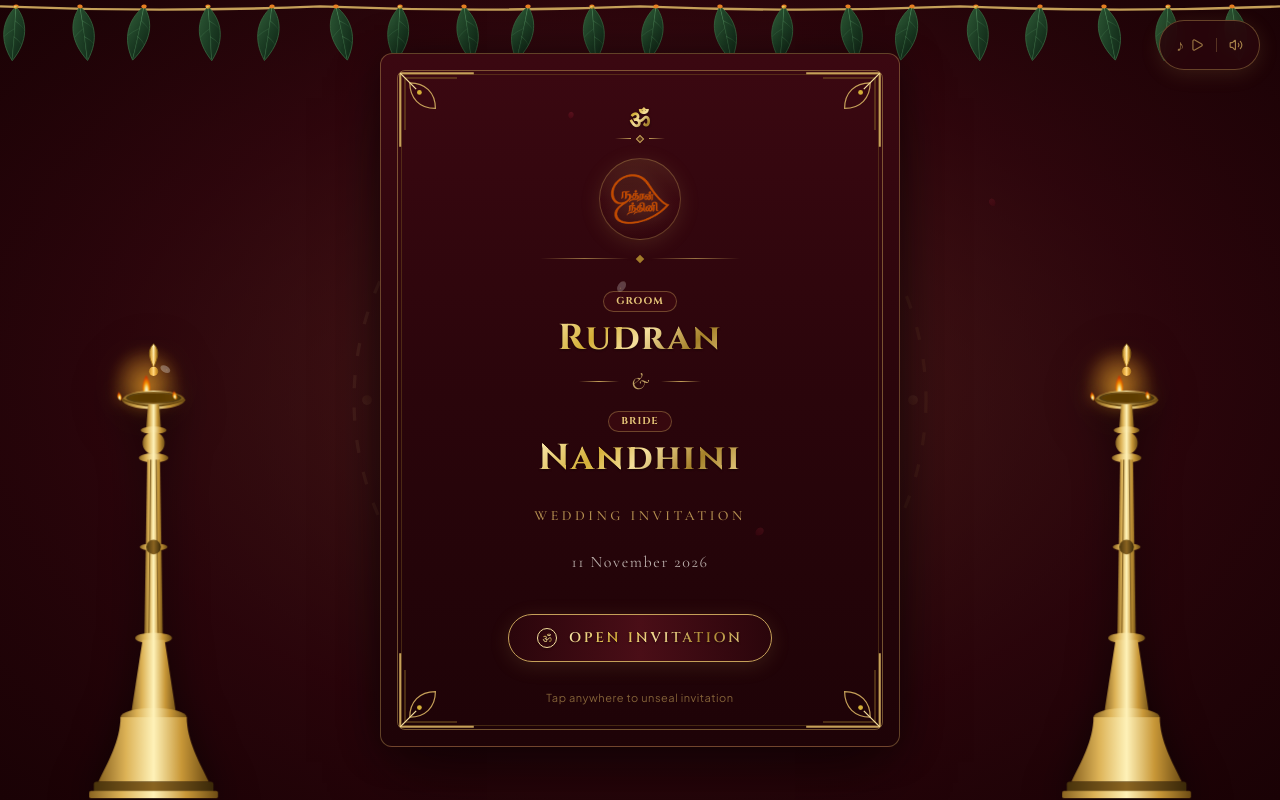
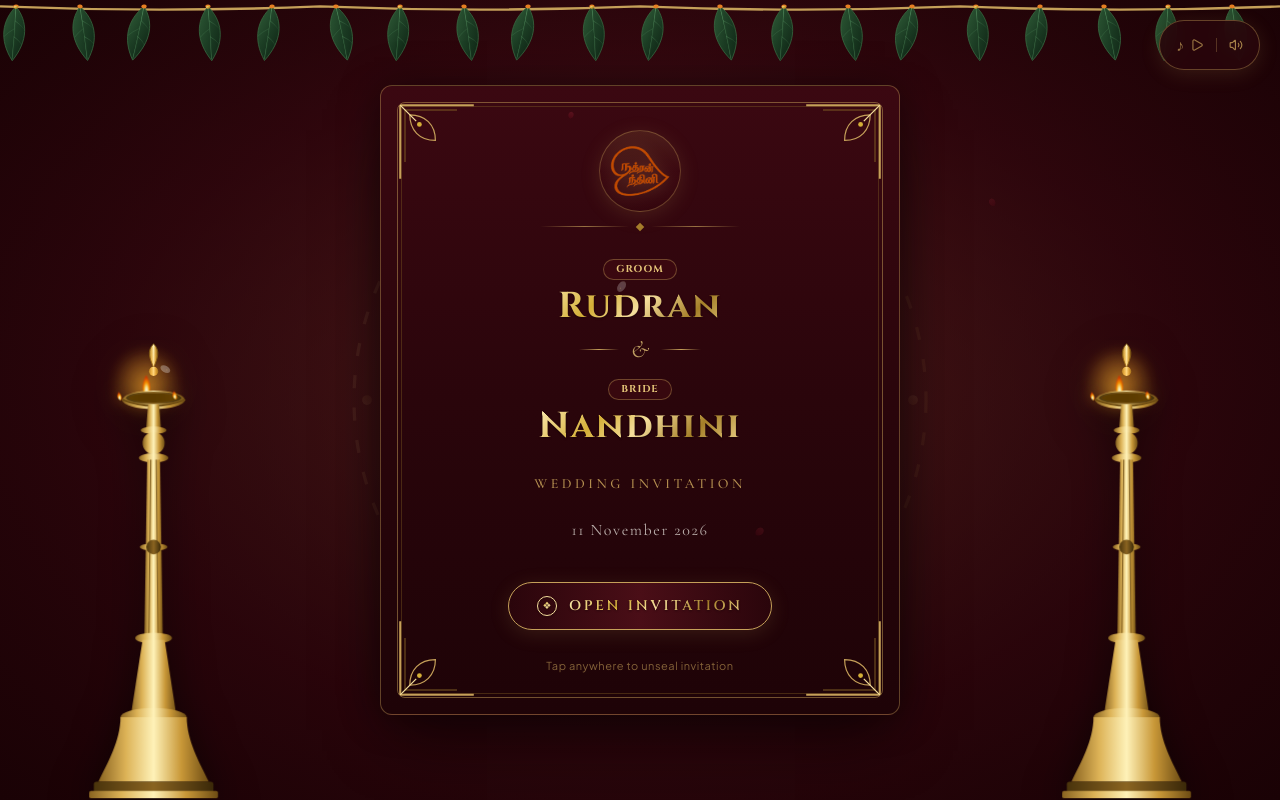
Before and after one commit to SandyHUB6/nandhini-rudran-wedding-invite, a React (Vite) app: page / in a window 1280 px wide. Built offline with nearby package versions, Linux system fonts and the light colour scheme; a web font is replaced by a local one.

Commit message:
chore: remove Om symbol everywhere, fix Akshadhai showering coverage, remove venue from scroll cards

```diff
--- a/src/components/DigitalInvitation.tsx
+++ b/src/components/DigitalInvitation.tsx
@@ -170,7 +170,6 @@ export interface UniformCeremonyCardProps {
   date: string;
   subDate?: string;
   time: string;
-  venue?: string;
 }
 
 export const UniformCeremonyCard: React.FC<UniformCeremonyCardProps> = ({
@@ -179,7 +178,6 @@ export const UniformCeremonyCard: React.FC<UniformCeremonyCardProps> = ({
   date,
   subDate,
   time,
-  venue,
 }) => {
   return (
     <div className="relative w-full rounded-xl p-5 sm:p-6 text-center bg-gradient-to-b from-[#FFFDF9] via-[#FAF4E6] to-[#F5EED8] border-2 border-[#C5A059] shadow-[0_4px_16px_rgba(74,14,23,0.09)] transition-transform duration-300 hover:scale-[1.01]">
@@ -228,15 +226,6 @@ export const UniformCeremonyCard: React.FC<UniformCeremonyCardProps> = ({
           {time}
         </span>
       </div>
-
-      {/* Ceremony Venue */}
-      {venue && (
-        <div className="relative z-10 pt-3 mt-2.5 border-t border-[#C5A059]/35 flex flex-col items-center">
-          <p className="font-cinzel text-xs sm:text-sm font-bold text-[#3B0811] tracking-wide">
-            {venue}
-          </p>
-        </div>
-      )}
     </div>
   );
 };
@@ -346,7 +335,7 @@ export const DigitalInvitation: React.FC<{ isPreUnrolled?: boolean }> = ({ isPre
               TOP SECTION — INVOCATION & ROYAL GANESHA SEAL
               ======================================================== */}
           <div className="relative z-10 flex flex-col items-center text-center space-y-1.5 pt-1">
-            {/* Sacred Symbol (ॐ) */}
+            {/* Sacred Flourish Motif */}
             <PillaiyarSuzhi className="mb-0.5" />
 
 
@@ -470,7 +459,6 @@ export const DigitalInvitation: React.FC<{ isPreUnrolled?: boolean }> = ({ isPre
               date="Tuesday, 10 November 2026"
               subDate="Auspicious Evening Muhurtham"
               time="7:35 PM – 8:35 PM"
-              venue="Soudamman Kovil Kalyana Mandapam, Bodinayakanur"
             />
 
             {/* Auspicious Divider Between Ceremonies */}
@@ -487,7 +475,6 @@ export const DigitalInvitation: React.FC<{ isPreUnrolled?: boolean }> = ({ isPre
               date="Wednesday, 11 November 2026"
               subDate="Sacred Morning Muhurtham"
               time="9:00 AM – 10:30 AM"
-              venue="Sri Srinivasa Perumal Temple, Bodinayakanur"
             />
           </div>
 
--- a/src/components/InvitationCover.tsx
+++ b/src/components/InvitationCover.tsx
@@ -6,7 +6,6 @@ import {
   KuthuVilakku,
   KolamMotif,
   OrnamentalCorner,
-  PillaiyarSuzhi,
 } from './TraditionalDecor';
 import { playTempleBellChime } from '../utils/audioUtils';
 
@@ -89,9 +88,6 @@ export const InvitationCover: React.FC<InvitationCoverProps> = ({ onOpen, isOpen
 
           {/* Card Content Header */}
           <div className="flex flex-col items-center text-center space-y-4 pt-2">
-            {/* Auspicious Pillaiyar Suzhi */}
-            <PillaiyarSuzhi />
-
             {/* Royal Couple Monogram Crest */}
             <div className="flex justify-center -my-1">
               <div className="relative p-2 rounded-full bg-gradient-to-b from-[#C5A059]/15 via-[#4A0E17]/25 to-transparent border border-[#C5A059]/35 shadow-gold-subtle">
@@ -179,8 +175,8 @@ export const InvitationCover: React.FC<InvitationCoverProps> = ({ onOpen, isOpen
                 <div className="absolute inset-0 bg-gold-shimmer opacity-0 group-hover/btn:opacity-100 transition-opacity duration-700 pointer-events-none" />
 
                 {/* Wax seal inspired gold emblem */}
-                <span className="w-5 h-5 rounded-full border border-[#F5DE9C] flex items-center justify-center text-[11px] text-gold-foil bg-[#805F24]/30 font-serif">
-                  ॐ
+                <span className="w-5 h-5 rounded-full border border-[#F5DE9C] flex items-center justify-center text-[10px] text-gold-foil bg-[#805F24]/30 select-none">
+                  ❖
                 </span>
 
                 <span className="font-cinzel text-xs sm:text-sm font-semibold tracking-[0.2em] text-gold-foil">
--- a/src/components/InvitationReveal.tsx
+++ b/src/components/InvitationReveal.tsx
@@ -149,7 +149,6 @@ const ScrollParchmentBody: React.FC<{ isMobile: boolean }> = ({ isMobile }) => {
           date="Tuesday, 10 November 2026"
           subDate="Auspicious Evening Muhurtham"
           time="7:35 PM – 8:35 PM"
-          venue="Soudamman Kovil Kalyana Mandapam, Bodinayakanur"
         />
 
         <div className="flex items-center justify-center gap-3 py-1">
@@ -164,7 +163,6 @@ const ScrollParchmentBody: React.FC<{ isMobile: boolean }> = ({ isMobile }) => {
           date="Wednesday, 11 November 2026"
           subDate="Sacred Morning Muhurtham"
           time="9:00 AM – 10:30 AM"
-          venue="Sri Srinivasa Perumal Temple, Bodinayakanur"
         />
       </div>
 
@@ -376,7 +374,7 @@ export const InvitationReveal: React.FC<InvitationRevealProps> = ({
                 transition={{ duration: 0.6, delay: 0.1 }}
                 className="w-7 h-7 sm:w-9 sm:h-9 rounded-full border border-[#F5DE9C] bg-[#420A12] flex items-center justify-center text-[10px] sm:text-xs text-gold-foil shadow-[0_0_20px_rgba(212,175,55,0.85)] font-serif mb-0.5 sm:mb-1"
               >
-                ॐ
+                ❖
               </motion.div>
               <span className="font-cinzel text-[9px] sm:text-[10px] text-gold-foil tracking-widest uppercase">
                 {weddingData.groomFirstName} &amp; {weddingData.brideFirstName}
--- a/src/components/PhotoMoment.tsx
+++ b/src/components/PhotoMoment.tsx
@@ -42,6 +42,8 @@ export const PhotoMoment: React.FC = () => {
 
     canvas.width = Math.round(rect.width * dpr);
     canvas.height = Math.round(rect.height * dpr);
+    canvas.style.width = `${rect.width}px`;
+    canvas.style.height = `${rect.height}px`;
   };
 
   useEffect(() => {
@@ -61,7 +63,7 @@ export const PhotoMoment: React.FC = () => {
     };
   }, []);
 
-  // Trigger sacred Akshadhai shower directly falling over the couple from the center
+  // Trigger sacred Akshadhai shower directly falling over both the bride and groom from top center
   const triggerAkshadhaiOnCouple = () => {
     // Play sacred temple bell blessing chime
     playTempleBellChime();
@@ -73,43 +75,37 @@ export const PhotoMoment: React.FC = () => {
     if (!container) return;
     const rect = container.getBoundingClientRect();
     const width = rect.width;
-    const centerX = width * 0.5;
 
     const newParticles: AkshadhaiParticle[] = [];
     const colors = ['#FFF2B2', '#F9E8B2', '#E5C578', '#D4AF37', '#FFD700', '#C5A059'];
 
-    // All Akshadhai particles fall from the center top
-    for (let i = 0; i < 150; i++) {
+    // Symmetrically shower across BOTH Bride and Groom from top center
+    for (let i = 0; i < 180; i++) {
       // Traditional composition: 65% turmeric rice, 20% jasmine flowers, 10% rose petals, 5% gold specks
       const rand = Math.random();
       const type: 'rice' | 'jasmine' | 'rose' | 'gold' =
         rand < 0.65 ? 'rice' : rand < 0.85 ? 'jasmine' : rand < 0.95 ? 'rose' : 'gold';
 
-      // Center origin with a tight spawn spread right at top center
-      const spawnSpread = (Math.random() - 0.5) * (width * 0.22);
-      const startX = centerX + spawnSpread;
-
-      // Natural outward cascading drift from the center
-      const driftOutward = (spawnSpread / (width * 0.22)) * 1.5;
-      const randomVx = (Math.random() - 0.5) * 1.6;
+      // Symmetrically covers BOTH Bride (left) and Groom (right) evenly across 20% to 80% width
+      const startX = width * 0.20 + Math.random() * (width * 0.60);
 
       newParticles.push({
         x: startX,
-        y: Math.random() * -70 - 10,
-        vx: driftOutward + randomVx,
-        vy: Math.random() * 2.4 + 2.2,
+        y: Math.random() * -80 - 10,
+        vx: (Math.random() - 0.5) * 1.4,
+        vy: Math.random() * 2.2 + 2.0,
         size:
           type === 'rice'
-            ? Math.random() * 0.9 + 1.5 // small delicate turmeric rice grains (1.5 - 2.4)
+            ? Math.random() * 0.7 + 1.3 // delicate tiny turmeric rice grain (1.3 - 2.0px)
             : type === 'jasmine'
-            ? Math.random() * 1.4 + 2.6 // small white jasmine blossoms (2.6 - 4.0)
+            ? Math.random() * 1.0 + 2.2 // tiny white jasmine blossom (2.2 - 3.2px)
             : type === 'rose'
-            ? Math.random() * 1.5 + 2.8 // small rose petal flecks (2.8 - 4.3)
-            : Math.random() * 0.8 + 1.2, // fine gold flecks (1.2 - 2.0)
+            ? Math.random() * 1.2 + 2.4 // petite temple rose petal fleck (2.4 - 3.6px)
+            : Math.random() * 0.6 + 1.0, // micro gold foil fleck (1.0 - 1.6px)
         rot: Math.random() * 360,
-        vRot: (Math.random() - 0.5) * 5,
+        vRot: (Math.random() - 0.5) * 4,
         sway: Math.random() * Math.PI * 2,
-        vSway: Math.random() * 0.06 + 0.03,
+        vSway: Math.random() * 0.05 + 0.03,
         color: colors[Math.floor(Math.random() * colors.length)],
         type,
         opacity: 1,
@@ -283,7 +279,7 @@ export const PhotoMoment: React.FC = () => {
           {/* DEDICATED AKSHADHAI CANVAS DIRECTLY OVER THE COUPLE */}
           <canvas
             ref={canvasRef}
-            className="absolute inset-0 pointer-events-none z-20"
+            className="absolute inset-0 w-full h-full pointer-events-none z-20"
           />
 
           {/* Top-Right Interactive Prompt Overlay on Photograph */}
--- a/src/components/TraditionalDecor.tsx
+++ b/src/components/TraditionalDecor.tsx
@@ -331,18 +331,13 @@ export const OrnamentalCorner: React.FC<{
   );
 };
 
-// Auspicious Sacred Symbol (ॐ)
+// Auspicious Sacred Flourish Motif
 export const PillaiyarSuzhi: React.FC<{ className?: string }> = ({ className = '' }) => {
   return (
-    <div className={`inline-flex flex-col items-center select-none ${className}`}>
-      <span className="font-serif font-bold text-xl md:text-2xl text-gold-foil tracking-wider">
-        ॐ
-      </span>
-      <div className="flex items-center gap-1.5 mt-0.5">
-        <div className="w-4 h-[1px] bg-gradient-to-r from-transparent to-[#C5A059]" />
-        <div className="w-1.5 h-1.5 rotate-45 border border-[#C5A059] bg-[#805F24]/40" />
-        <div className="w-4 h-[1px] bg-gradient-to-l from-transparent to-[#C5A059]" />
-      </div>
+    <div className={`inline-flex items-center justify-center gap-1.5 select-none ${className}`}>
+      <div className="w-5 h-[1px] bg-gradient-to-r from-transparent to-[#C5A059]" />
+      <div className="w-1.5 h-1.5 rotate-45 border border-[#C5A059] bg-[#805F24]/40" />
+      <div className="w-5 h-[1px] bg-gradient-to-l from-transparent to-[#C5A059]" />
     </div>
   );
 };
--- a/src/config/weddingData.ts
+++ b/src/config/weddingData.ts
@@ -67,7 +67,7 @@ export const weddingData: WeddingConfig = {
   brideTamil: "",
   tagline: "School Mate → Soul Mate",
   subTagline: "A Decade of Us (2016 – 2026)",
-  auspiciousSymbol: "ॐ",
+  auspiciousSymbol: "",
   invocation: "",
   invocationTamil: "",
   invitationSubtitle: "Wedding Invitation",
```
